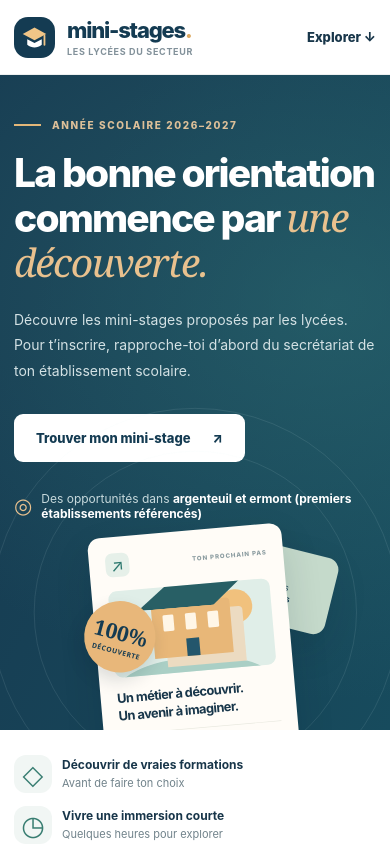
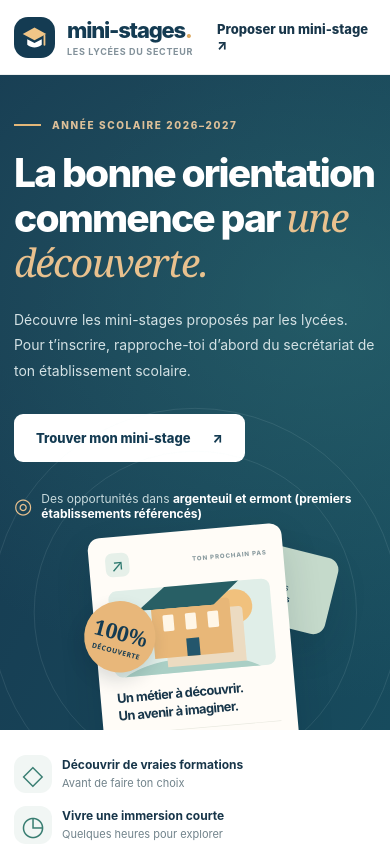
Before and after one commit to ygirardin/mini-stages-lycees, a plain HTML site: page index.html in a window 390 px wide. Shown: the top 847 px of the page. Drawn offline with Linux system fonts and the light colour scheme.

Commit message:
Ajouter le feu rouge-vert et la proposition de mini-stages

```diff
--- a/index.html
+++ b/index.html
@@ -28,9 +28,9 @@
       <nav class="main-nav" aria-label="Navigation principale">
         <a href="#offres">Les mini-stages</a>
         <a href="#mode-emploi">Comment ça marche</a>
-        <a class="nav-manage" href="admin.html">Gérer les offres <span aria-hidden="true">↗</span></a>
+        <a class="nav-manage" href="proposer.html">Proposer un mini-stage <span aria-hidden="true">↗</span></a>
       </nav>
-      <a class="mobile-nav-link" href="#offres">Explorer <span aria-hidden="true">↓</span></a>
+      <a class="mobile-nav-link" href="proposer.html">Proposer un mini-stage <span aria-hidden="true">↗</span></a>
     </div>
   </header>
 
@@ -92,7 +92,7 @@
             <div class="filter-select"><label for="domainFilter">Domaine</label><select id="domainFilter"><option value="">Tous les domaines</option></select></div>
             <div class="filter-select"><label for="cityFilter">Commune</label><select id="cityFilter"><option value="">Toutes les communes</option></select></div>
             <div class="filter-select"><label for="monthFilter">Période</label><select id="monthFilter"><option value="">Toutes les périodes</option></select></div>
-            <div class="filter-select"><label for="statusFilter">Disponibilité</label><select id="statusFilter"><option value="all">Toutes les offres</option><option value="open">Période de demandes ouverte</option><option value="upcoming">À venir</option></select></div>
+            <div class="filter-select"><label for="statusFilter">Disponibilité</label><select id="statusFilter"><option value="all">Toutes les offres</option><option value="open">🟢 Inscription possible</option><option value="upcoming">À venir</option></select></div>
           </div>
         </div>
 
@@ -120,10 +120,10 @@
       </div>
     </section>
 
-    <section class="help-section"><div class="container"><div class="help-card"><div><span class="help-kicker">POUR LES ÉTABLISSEMENTS</span><h2>Vous proposez des mini-stages ?</h2><p>Ajoutez ou actualisez les offres de votre lycée à l'aide de l'outil de gestion.</p></div><a class="button button-light" href="admin.html">Accéder à la gestion <span aria-hidden="true">↗</span></a></div></div></section>
+    <section class="help-section"><div class="container"><div class="help-card"><div><span class="help-kicker">POUR LES ÉTABLISSEMENTS</span><h2>Votre lycée propose un mini-stage ?</h2><p>Transmettez votre offre pour qu’elle soit vérifiée, puis publiée dans le catalogue.</p></div><a class="button button-light" href="proposer.html">Proposer un mini-stage <span aria-hidden="true">↗</span></a></div></div></section>
   </main>
 
-  <footer class="site-footer"><div class="container footer-main"><div><strong>mini-stages<span class="brand-dot">.</span></strong><p id="footerOrg">Un outil pour l'orientation des élèves du secteur.</p></div><div class="footer-links"><a href="#offres">Explorer les offres</a><a href="#mode-emploi">Mode d'emploi</a><a href="admin.html">Gestion des offres</a><a id="contactLink" href="#" hidden>Contacter la coordination</a></div></div><div class="container footer-bottom"><span>Site sans suivi publicitaire ni collecte de données d'élèves.</span><span id="footerNotice">Pour les inscriptions, contactez le secrétariat de votre établissement scolaire.</span></div></footer>
+  <footer class="site-footer"><div class="container footer-main"><div><strong>mini-stages<span class="brand-dot">.</span></strong><p id="footerOrg">Un outil pour l'orientation des élèves du secteur.</p></div><div class="footer-links"><a href="#offres">Explorer les offres</a><a href="#mode-emploi">Mode d'emploi</a><a href="proposer.html">Proposer un mini-stage</a><a href="admin.html">Gestion des offres</a><a id="contactLink" href="#" hidden>Contacter la coordination</a></div></div><div class="container footer-bottom"><span>Site sans suivi publicitaire ni collecte de données d'élèves.</span><span id="footerNotice">Pour les inscriptions, contactez le secrétariat de votre établissement scolaire.</span></div></footer>
 
   <dialog id="detailDialog" class="detail-dialog" aria-labelledby="detailTitle"><div id="detailContent"></div></dialog>
 </body>
```
